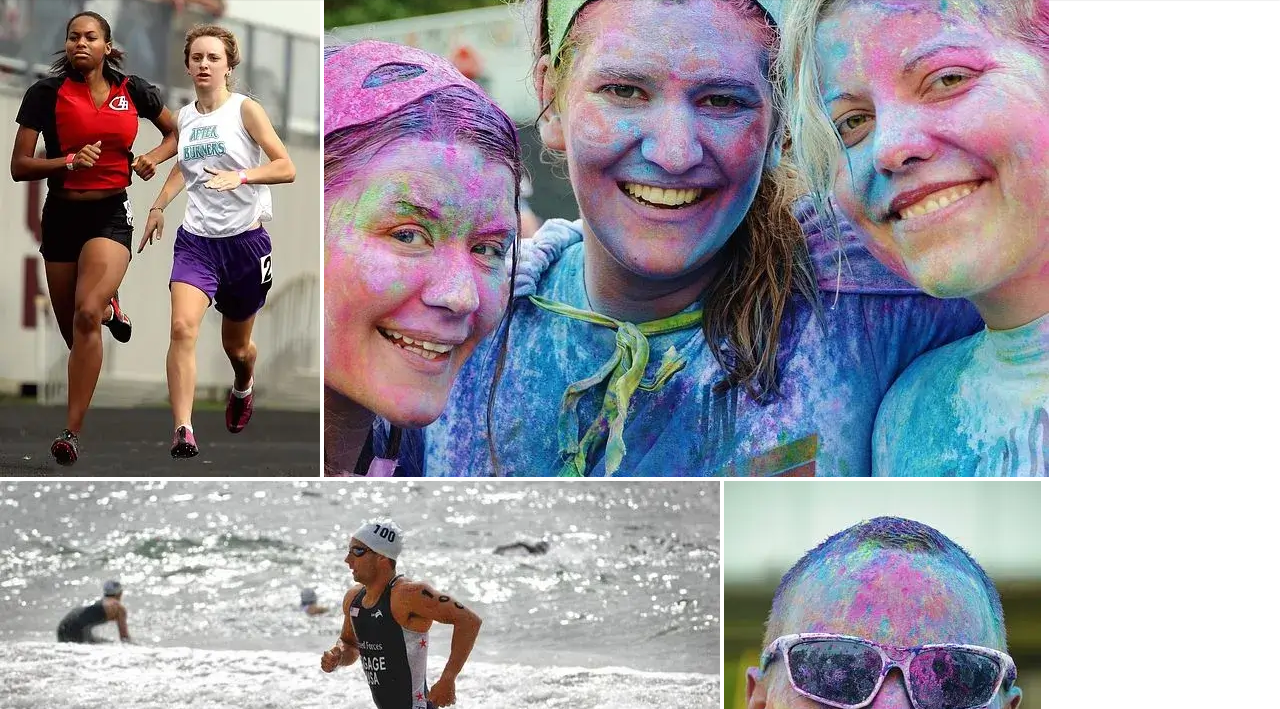
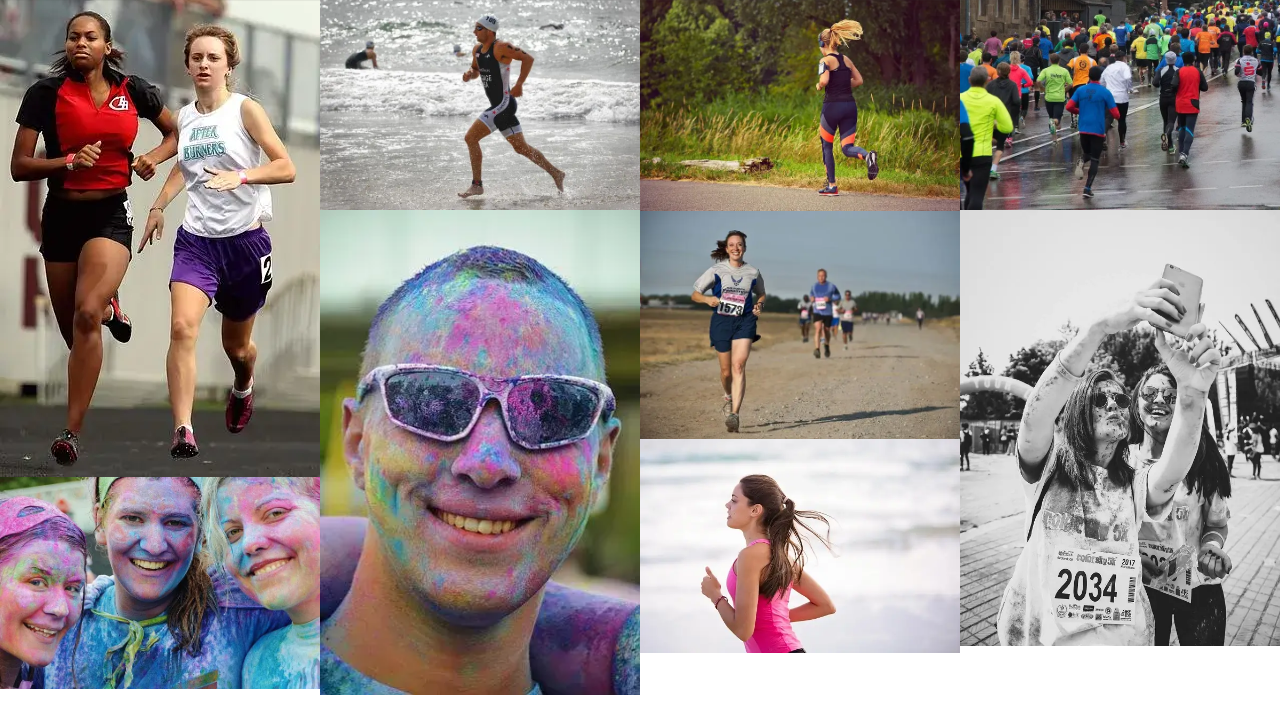
Before and after one commit to Mubashirgit1/love-running, a plain HTML site: page gallery.html in a window 1280 px wide. Shown: the part 78-787 px from the top of the page. Drawn offline with Linux system fonts and the light colour scheme; a web font is replaced by a local one.

Commit message:
gallery page completed

```diff
--- a/assets/css/style.css
+++ b/assets/css/style.css
@@ -128,6 +128,14 @@ main {
 #times>div>h3{
     color: #fafafa;
 }
+#photos img{
+    width: 100%;
+    line-height: 0;
+}
+#photos{
+    line-height: 0;
+}
+
 /* Footer */
 #social-media {
     display: flex;
@@ -193,6 +201,12 @@ nav {
 .nav-toggle-label {
     font-size: 2rem;
 }
+@media screen and (min-width: 576px) {
+    #photos{
+        column-count: 2;
+        column-gap: 0;
+    }
+}
 
 /* media query */
 @media screen and (min-width: 768px) {
@@ -245,12 +259,17 @@ nav {
         text-align: end;
         align-self: flex-end;
     }
-
+    #photos{
+        column-count: 3;
+    }
 }
 
 @media screen and (min-width:992px) {
     #menu a:hover {
         border-bottom: 1px solid #3a3a3a;
+    }
+    #photos {
+        column-count: 4;
     }
 }
 @media screen and (min-width:1200px) {
```
